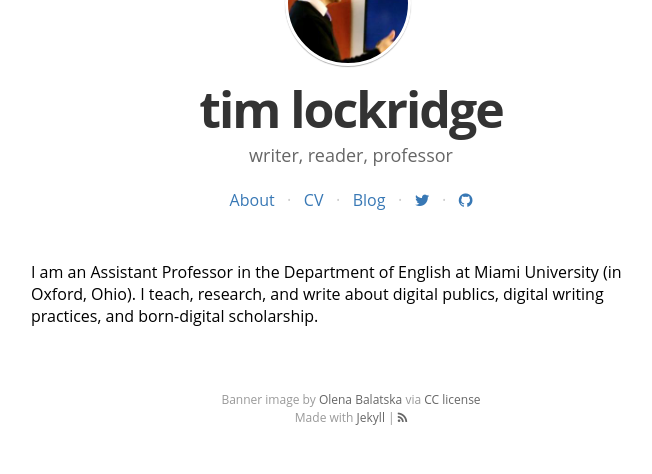
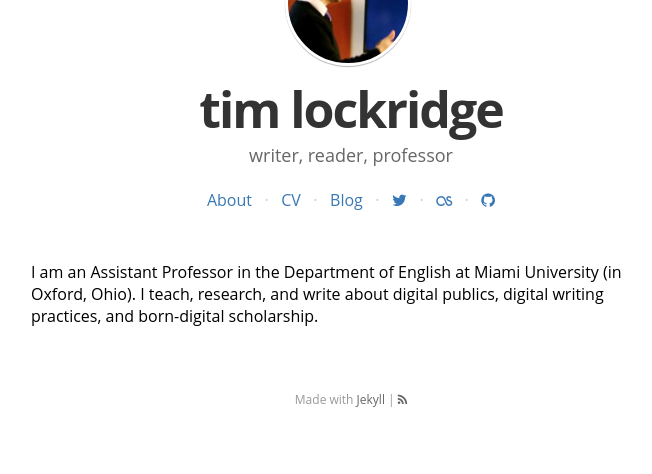
Before and after one commit to timlockridge/timlockridgedotcom, a Jekyll site: the page built from index.html, in a window 1280 px wide. Shown: the part 450-924 px from the top of the page, without its empty margins (289-941 px from the left). Built offline with Jekyll 4.4.1, drawn with Linux system fonts in a browser that asks for light colours; nearby versions of some CDN libraries; some web fonts are replaced; Markdown is read by kramdown in place of the engine named in the settings.

Commit message:
home page tweaks

```diff
--- a/_config.yml
+++ b/_config.yml
@@ -11,7 +11,7 @@ email: timlockridge@gmail.com
 #blog logo
 logo: "/assets/images/tim.jpg"
 # blog cover
-cover: "/assets/images/cover1.gif"
+cover: "/assets/images/watching.gif"
 
 name: 'Tim Lockridge'
 author: 'Tim Lockridge'
@@ -38,6 +38,13 @@ social:
     share_title: ?text=
     share_link: "&amp;url="
 
+  - icon: lastfm
+    url: https://last.fm/user/timlockridge
+    desc: Follow me on last.fm
+    share_url:
+    share_title:
+    share_link:
+
 #  - icon:	facebook
 #    url:	https://facebook.com/???
 #    desc: Connect with me facebook
--- a/_includes/footer.html
+++ b/_includes/footer.html
@@ -2,7 +2,7 @@
 
 <footer class="site-footer">
     <div class="inner">
-         <section class="poweredby">Banner image by <a href="https://www.behance.net/gallery/56506009/Forest-(Cinemagraphs)">Olena Balatska</a> via <a href="https://creativecommons.org/licenses/by-nc-nd/4.0/deed.en_US">CC license</a><br/>Made with <a href="http://jekyllrb.com"> Jekyll</a> | <a class="subscribe" href="{{ "/feed.xml" | prepend: site.baseurl }}"> <span class="tooltip"> <i class="fa fa-rss"></i></span></a>
+         <section class="poweredby">Made with <a href="http://jekyllrb.com"> Jekyll</a> | <a class="subscribe" href="{{ "/feed.xml" | prepend: site.baseurl }}"> <span class="tooltip"> <i class="fa fa-rss"></i></span></a>
          </section>
     </div>
 </footer>
```
